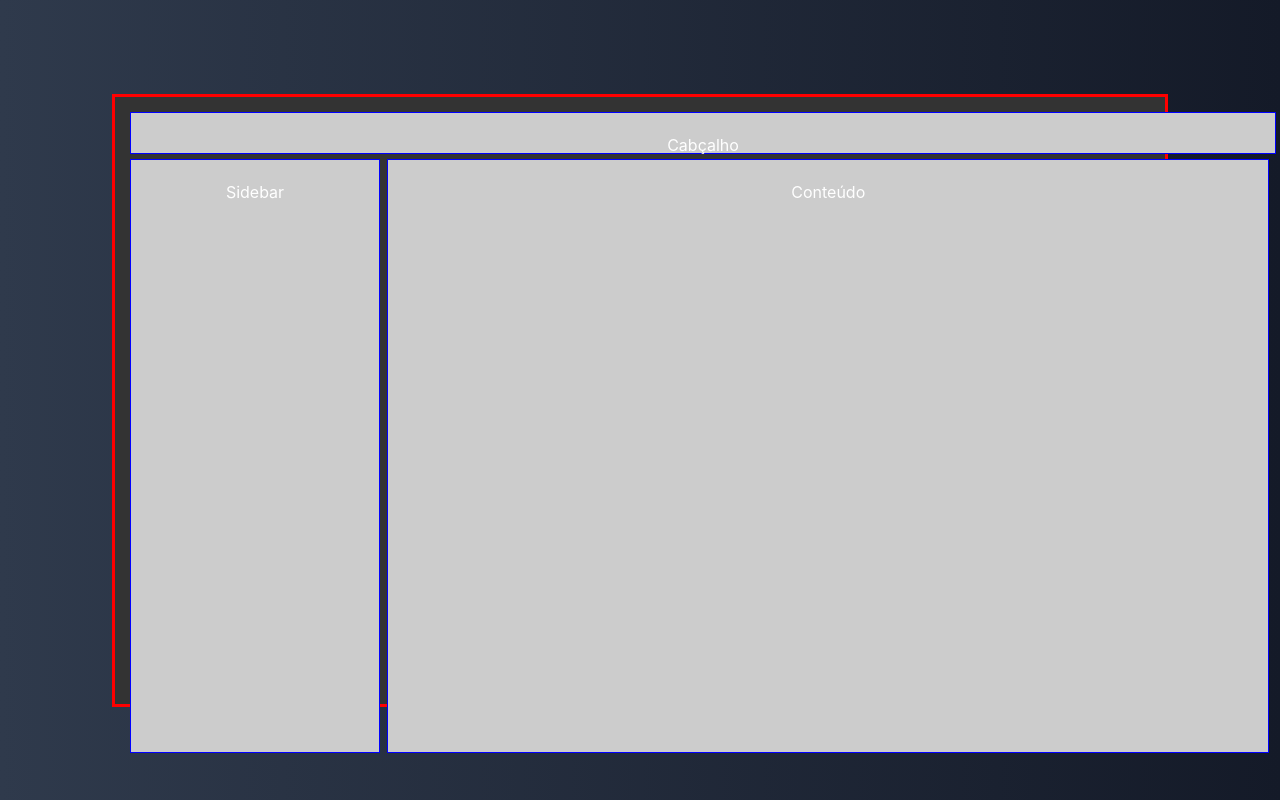
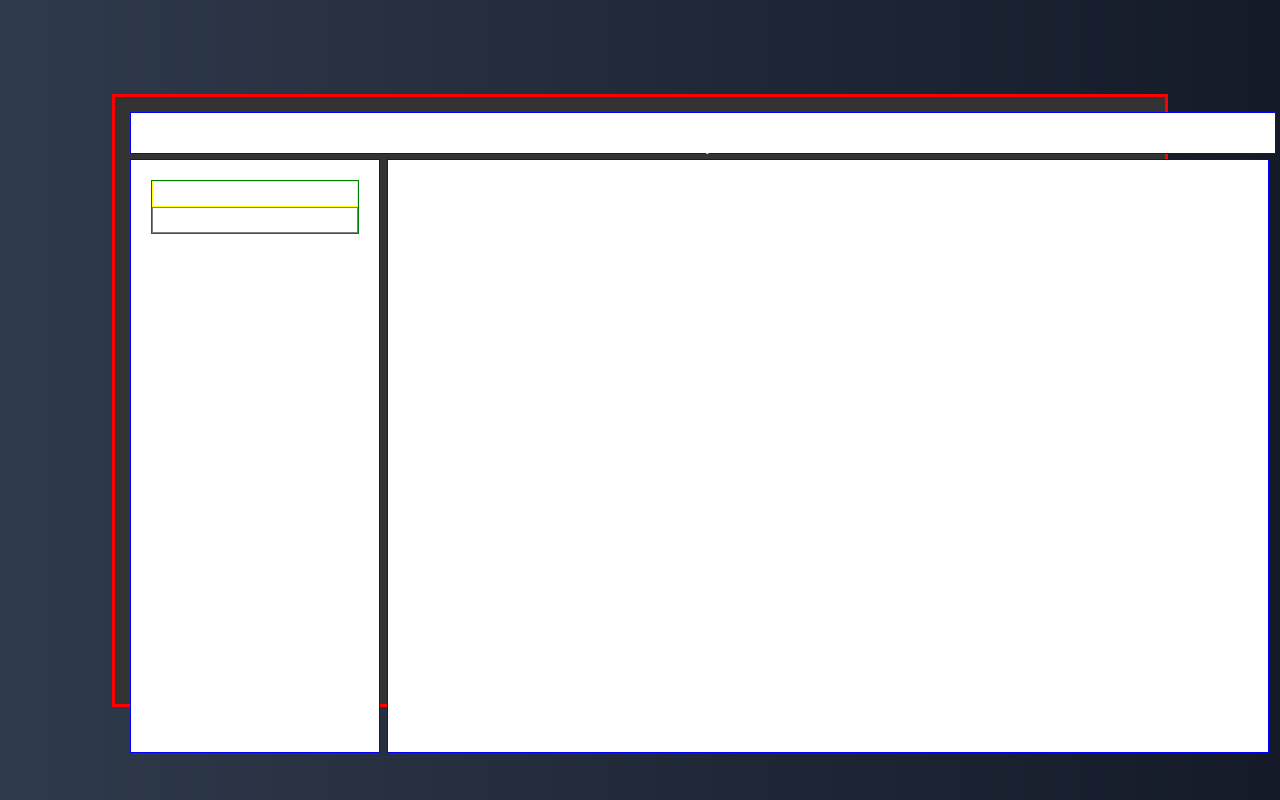
Before and after one commit to vitoriathais/beautyLink-React, a React (Vite) app: page /Espelho in a window 1280 px wide. Built offline with nearby package versions, Linux system fonts and the light colour scheme.

Commit message:
side bar

```diff
--- a/src/components/Pages/EspelhoPonto.jsx
+++ b/src/components/Pages/EspelhoPonto.jsx
@@ -9,15 +9,27 @@ const dados = [
 function EspelhoPonto() {
   return (
     <div className="container-espelho" id="template-areas">
+
       <div id="header">
-        <p>Cabçalho</p>
+        <p>Cabeçalho</p>
       </div>
+
       <div id="sidebar">
-        <p>Sidebar</p>
+
+        <div className="Container-sidebar">
+          <div className="Container-sidebar__Ponto">
+            <p>Bater Ponto</p>
+          </div>
+          <div className="Container-sidebar__Espelho">
+           <p>Espelho Ponto</p>
+          </div>
+        </div>
       </div>
+
       <div id="content">
         <p>Conteúdo</p>
       </div>
+
     </div>
   )
 }
--- a/src/styles/Espelho.css
+++ b/src/styles/Espelho.css
@@ -2,6 +2,7 @@
 .container-espelho {
         background-color: #333;
         border: 3px solid red;
+        color: black;
         width: 1020px;
         height: 577px;
         padding: 15px;
@@ -15,7 +16,7 @@
 
 
 .container-espelho > div {
-    background-color: #ccc;
+    background-color: #ffffff;
     padding: 20px;
     border: 1px solid blue;
 }
@@ -41,3 +42,15 @@
 #footer {
     grid-area: footer;
 }
+
+.Container-sidebar {
+border: solid 1px green;
+}
+
+.Container-sidebar__Espelho {
+    border: solid 1px grey;
+}
+
+.Container-sidebar__Ponto {
+    border: solid 1px yellow;
+}
```
